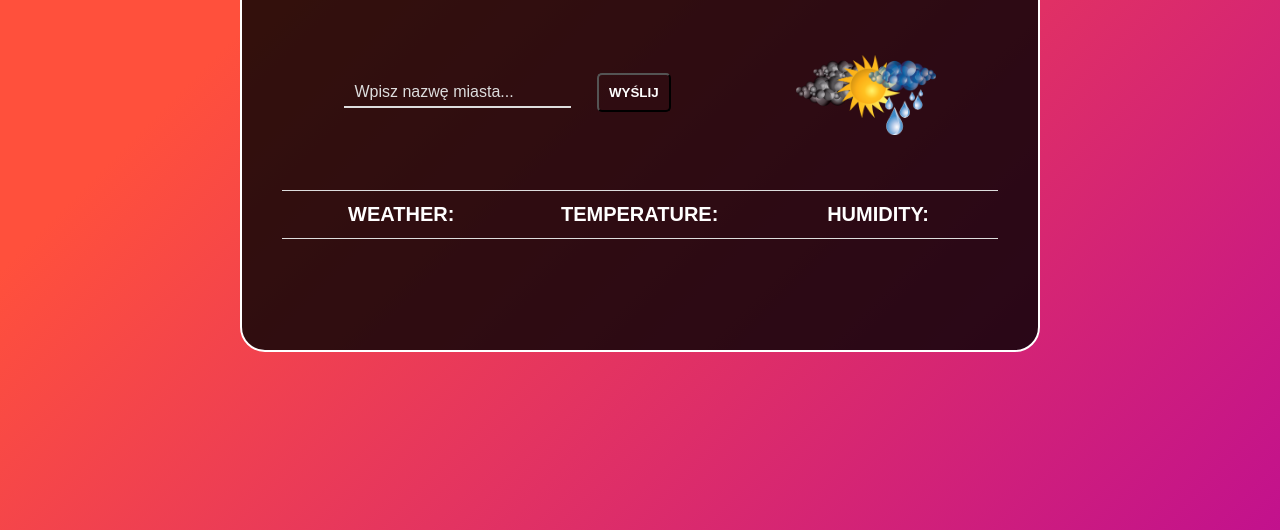
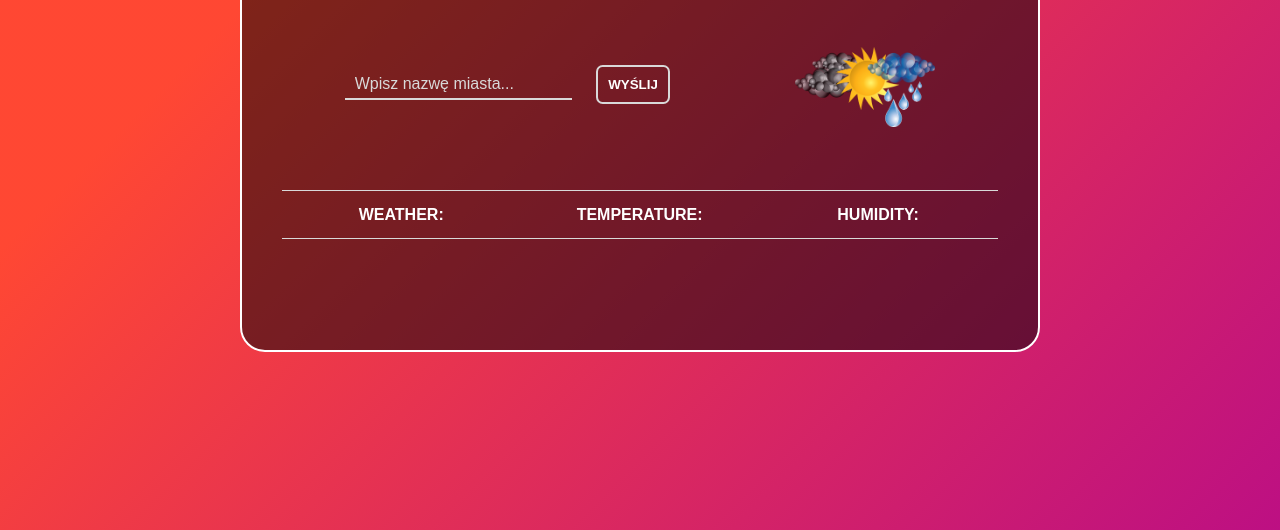
Before and after one commit to mabarbar/weatherApp, a plain HTML site: page index.html in a window 1280 px wide. Shown: the part 270-800 px from the top of the page. Drawn offline with nearby package versions, Linux system fonts and the light colour scheme.

Commit message:
clean up

```diff
--- a/index.html
+++ b/index.html
@@ -30,7 +30,7 @@
             <p class="warning"></p>
           </div>
           <img
-            src="./img/unknown.png"
+            src="img/unknown.png"
             alt="Obrazek przedstawiający pogodę"
             class="photo"
           />
--- a/style.css
+++ b/style.css
@@ -9,10 +9,13 @@ body {
   justify-content: center;
   align-items: center;
   height: 100vh;
-    font-family: 'Montserrat', sans-serif;
+  font-family: "Montserrat", sans-serif;
   color: rgb(255, 255, 255);
-    background-image: linear-gradient(315deg, #c2118d 0%, #ff503c 74%);
-    font-size: 20px;
+  background-image: linear-gradient(
+    315deg,
+    hsl(320, 85%, 40%) 0%,
+    hsl(6, 100%, 60%) 75%
+  );
 }
 
 h1 {
@@ -22,41 +25,40 @@ h1 {
 }
 
 input {
-    font-size: 16px;
+  font-size: 1rem;
   padding: 5px 10px;
   margin-top: 10px;
   background: none;
   border: none;
-    color: #fff;
-    border-bottom: 2px solid #ddd;
+  color: hsl(0, 0%, 100%);
+  border-bottom: 2px solid hsl(0, 0%, 85%);
 }
 
 input::placeholder {
-    color: #ddd;
-    font-family: 'Montserrat', sans-serif;
+  color: hsl(0, 0%, 85%);
 }
 
 button {
   padding: 10px;
   margin-left: 20px;
-    color: #fff;
+  color: hsl(0, 0%, 100%);
   font-weight: bold;
   background: none;
-    border-radius: 5px;
+  border: 2px solid hsl(0, 0%, 85%);
+  border-radius: 0.5em;
   text-transform: uppercase;
   cursor: pointer;
-    transition: background-color .3s, color .3s;
+  transition: background-color 0.3s;
 }
 
 button:hover {
-    color: #333;
-    background-color: #ddd;
+  background-color: hsla(0, 0%, 85%, 0.3);
 }
 
 .wrapper {
   width: 800px;
   padding: 20px 40px;
-    background-color: rgba(0, 0, 0, .8);
+  background-color: rgba(0, 0, 0, 0.5);
   border: 2px solid white;
   border-radius: 25px;
 }
@@ -77,7 +79,7 @@ button:hover {
 }
 
 .city-name {
-    font-size: 40px;
+  font-size: 2.5rem;
 }
 
 .headings,
@@ -96,13 +98,13 @@ button:hover {
   height: 35%;
   text-transform: uppercase;
   font-weight: bold;
-    border-top: 1px solid #ddd;
-    border-bottom: 1px solid #ddd;
+  border-top: 1px solid hsl(0, 0%, 85%);
+  border-bottom: 1px solid hsl(0, 0%, 85%);
 }
 
 .weather-info {
   height: 65%;
-    font-size: 26px;
+  font-size: 2rem;
 }
 
 .photo {
@@ -114,5 +116,5 @@ button:hover {
 .warning {
   margin-top: 10px;
   font-size: 14px;
-    color: tomato;
+  color: hsl(10, 100%, 65%);
 }
```
Lines whose indentation alone changed are shown as unchanged.
